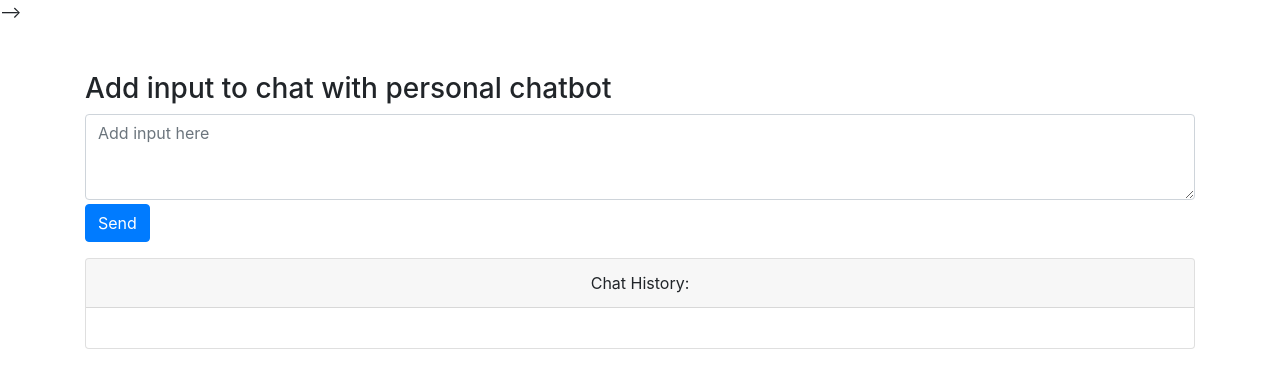
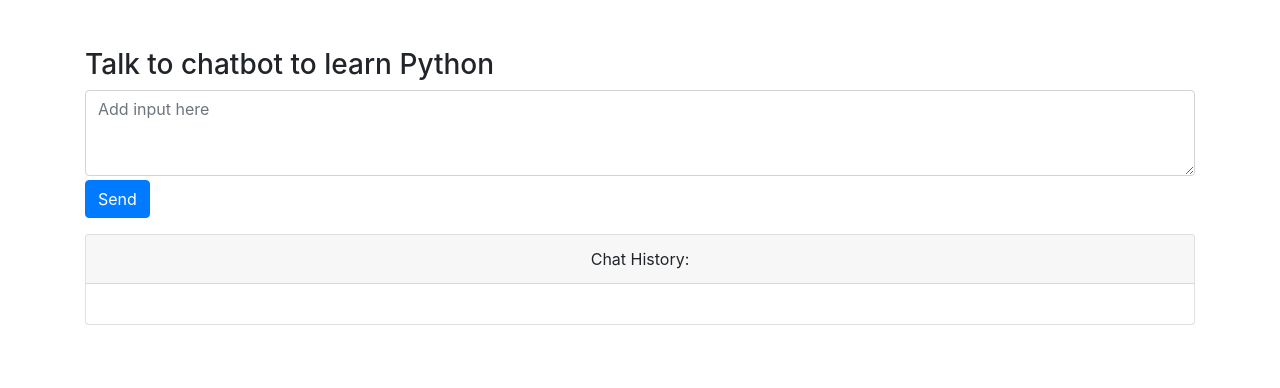
Before and after one commit to Alexp996/chatBot, a FastAPI app: template templates/home.html in a window 1280 px wide. Shown: the top 388 px of the page. Run offline with FastAPI, Linux system fonts and the light colour scheme; the template is opened without the code that fills it, so the values that code supplies are empty.

Commit message:
reverse to commit fa58425

```diff
--- a/main.py
+++ b/main.py
@@ -1,136 +1,51 @@
-# from openai import OpenAI
-# from fastapi import FastAPI, Form, Request, WebSocket
-# from typing import Annotated
-# from fastapi.templating import Jinja2Templates
-# from fastapi.responses import HTMLResponse
-# import os
-# from dotenv import load_dotenv
-#
-# load_dotenv()
-#
-# openai = OpenAI(
-#     api_key = os.getenv('MY_OPENAI_KEY')
-# )
-#
-# app = FastAPI()
-#
-# templates = Jinja2Templates(directory="templates")
-#
-# chat_responses = []
-#
-# @app.get("/", response_class=HTMLResponse)
-# async def chat_page(request: Request):
-#     return templates.TemplateResponse("home.html", {"request": request, "chat_responses": chat_responses})
-#
-#
-# chat_log = [{'role': 'system',
-#              'content': 'you are a tutor of programming. you know every languages of programming.'
-#                         ' If you are asked something besides of programming, you will give a standard response like: '
-#                         '" I dont know anything about this but I can help you with learning programming."'
-#              }]
-#
-#
-# @app.websocket("/ws")
-# async def chat(websocket: WebSocket):
-#
-#     await websocket.accept()
-#
-#     while True:
-#         user_input = await websocket.receive_text()
-#         chat_log.append({'role': 'user', 'content': user_input})
-#         chat_responses.append(user_input)
-#
-#         try:
-#             response = openai.chat.completions.create(
-#                 model='gpt-4o-mini',
-#                 messages=chat_log,
-#                 temperature=0.6,
-#                 stream=True
-#             )
-#
-#             ai_response = ''
-#
-#             for chunk in response:
-#                 if chunk.choices[0].delta.content is not None:
-#                     ai_response += chunk.choices[0].delta.content
-#                     await websocket.send_text(chunk.choices[0].delta.content)
-#             chat_responses.append(ai_response)
-#
-#         except Exception as e:
-#             await websocket.send_text(f'Error: {str(e)}')
-#             break
-#
-#
-# @app.post("/", response_class=HTMLResponse)
-# async def chat(request: Request, user_input: Annotated[str, Form()]):
-#
-#     chat_log.append({'role': 'user', 'content': user_input})
-#     chat_responses.append(user_input)
-#
-#     response = openai.chat.completions.create(
-#         model='gpt-4',
-#         messages=chat_log,
-#         temperature=0.6
-#     )
-#
-#     bot_response = response.choices[0].message.content
-#     chat_log.append({'role': 'assistant', 'content': bot_response})
-#     chat_responses.append(bot_response)
-#
-#     return templates.TemplateResponse("home.html", {"request": request, "chat_responses": chat_responses})
-
-
 from openai import OpenAI
 from fastapi import FastAPI, Form, Request
-from typing import Annotated
-from fastapi.templating import Jinja2Templates
-from fastapi.responses import HTMLResponse
-
 import os
 from dotenv import load_dotenv
+from fastapi.templating import Jinja2Templates
+from fastapi.responses import HTMLResponse, RedirectResponse
 
 load_dotenv()
+secret_key = os.getenv('MY_OPENAI_KEY')
 
-openai = OpenAI(
-    api_key = os.getenv('MY_OPENAI_KEY')
+client = OpenAI(
+    api_key=secret_key
 )
+
 app = FastAPI()
-@app.get("/")
-def read_root():
-    return {"message": "Hello, Vercel!"}
+templates = Jinja2Templates(directory="templates")
 
-templates = Jinja2Templates(directory="templates")
+# Conversation log variables and responses
+chat_log = [{'role': 'system', 'content': 'You are a Python tutor AI, completely dedicated to teaching users how to learn Python from scratch. \
+                                         Please provide clear instructions on Python concepts, \
+                                         best practices and syntax. Help create a path of learning for users to be able to create \
+                                         real-life, production-ready Python applications. \
+                                         All questions besides Python, give a generic answer saying you cannot help me, \
+                                         and you can only help me with Python. But you can answer questions like: Who are you? or What are you doing? or questions like that.'}]
 
 chat_responses = []
 
-
 @app.get("/", response_class=HTMLResponse)
 async def chat_page(request: Request):
+    """Displays the main page with conversation history."""
     return templates.TemplateResponse("home.html", {"request": request, "chat_responses": chat_responses})
 
-
-chat_log = [{'role': 'system',
-             'content': 'You are a Python tutor AI, completely dedicated to teach users how to learn \
-                        Python from scratch. Please provide clear instructions on Python concepts, \
-                        best practices and syntax. Help create a path of learning for users to be able \
-                        to create real life, production ready python applications.'
-             }]
-
-
 @app.post("/", response_class=HTMLResponse)
-async def chat(request: Request, user_input: Annotated[str, Form()]):
-
+async def chat(request: Request, user_input: str = Form(...)):
+    """Process the POST request and redirect the user after processing."""
+    # Add the user's question to the chat_log and the answers
     chat_log.append({'role': 'user', 'content': user_input})
     chat_responses.append(user_input)
 
-    response = openai.chat.completions.create(
-        model='gpt-4o-mini',
+    # Get the AI answer
+    response = client.chat.completions.create(
+        model="gpt-4o-mini",
         messages=chat_log,
         temperature=0.6
     )
-
     bot_response = response.choices[0].message.content
     chat_log.append({'role': 'assistant', 'content': bot_response})
     chat_responses.append(bot_response)
 
-    return templates.TemplateResponse("home.html", {"request": request, "chat_responses": chat_responses})
+    # Redirect the user to the main page
+    return RedirectResponse("/", status_code=303)
--- a/templates/home.html
+++ b/templates/home.html
@@ -1,93 +1,8 @@
-<!--{% include 'layout.html' %}-->
-<!--&lt;!&ndash;thanks to this include we can inject our home in layout.html&ndash;&gt;-->
-<!--<div class="container mt-5">-->
-<!--    <h3>-->
-<!--        Add input to chat with personal chatbot-->
-<!--    </h3>-->
-
-<!--    <div>-->
-<!--        <div class="card text-center mt-3">-->
-<!--            <div class="card-header">-->
-<!--                Chat History:-->
-<!--            </div>-->
-<!--            <div class="card-body" id="chatHistory">-->
-<!--&lt;!&ndash;                auto populate&ndash;&gt;-->
-
-<!--            </div>-->
-<!--        </div>-->
-<!--    </div>-->
-<!--    <div class="container" id="footer">-->
-<!--        <div class="input-group mb-3">-->
-<!--            <input class="form-control" placeholder="Add input here"  id="userInput">-->
-<!--            <button class="btn btn-outline-primary" type="button" id="sendButton">Send</button>-->
-<!--        </div>-->
-<!--    </div>-->
-<!--</div>-->
-
-<!--<script>-->
-
-<!--  var websocketString = '';-->
-<!--  if (window.location.hostname === '127.0.0.1') {-->
-<!--    websocketString = "ws://localhost:8000/ws";-->
-<!--  } else {-->
-<!--    websocketString=`wss://${window.location.hostname}/ws`-->
-<!--  }-->
-
-<!--  var ws = new WebSocket(websocketString);-->
-
-<!--  var sendButton = document.getElementById("sendButton");-->
-<!--  var userInput = document.getElementById("userInput");-->
-<!--  var chatHistory = document.getElementById("chatHistory");-->
-<!--  var lastUserMessageDiv = null; // Keep track of the last user message div-->
-<!--  var isNewUserInput = true; // Flag to track when a new user input happens-->
-
-<!--  ws.onmessage = function(event) {-->
-<!--    var message = event.data.trim(); // Trim whitespace from the message-->
-
-<!--    // Check if it's a continuation of the AI's last message or a new one-->
-<!--    if (lastUserMessageDiv && !isNewUserInput) {-->
-<!--      var shouldAddSpace = true;-->
-<!--      var noPrependSpaceChars = [',', '.', '!', '?', ';', ':', "'"];-->
-
-<!--      if (noPrependSpaceChars.includes(message.charAt(0))) {-->
-<!--          shouldAddSpace = false;-->
-<!--      }-->
-
-<!--      lastUserMessageDiv.textContent += (shouldAddSpace ? " " : "") + message;-->
-<!--    } else {-->
-<!--      // It's either a new user input or the first chunk of AI response for the latest input-->
-<!--      var messageDiv = document.createElement("div");-->
-<!--      messageDiv.className = "chat-message ai-response"; // Assign class for styling-->
-<!--      messageDiv.textContent = message;-->
-<!--      chatHistory.appendChild(messageDiv);-->
-<!--      lastUserMessageDiv = messageDiv; // Update the reference to the last message div-->
-<!--      isNewUserInput = false; // Reset the flag as the AI response starts-->
-<!--    }-->
-<!--  };-->
-
-<!--  sendButton.onclick = function() {-->
-<!--    var message = userInput.value.trim();-->
-<!--    if (message) {-->
-<!--      var userInputDiv = document.createElement("div");-->
-<!--      userInputDiv.className = "chat-message user-input"; // Use user-input class for user messages-->
-<!--      userInputDiv.textContent = message;-->
-<!--      chatHistory.appendChild(userInputDiv);-->
-
-<!--      chatHistory.scrollTop = chatHistory.scrollHeight;-->
-
-<!--      ws.send(message);-->
-<!--      userInput.value = "";-->
-<!--      isNewUserInput = true; // Set the flag as it's a new user input-->
-<!--      lastUserMessageDiv = null; // Prepare for the next message-->
-<!--    }-->
-<!--  };-->
-<!--</script>-->
-
 {% include 'layout.html' %}
 
 <div class="container mt-5">
   <h3>
-    Add input to chat with personal chatbot
+    Talk to chatbot to learn Python
   </h3>
   <form action="/" method="POST">
     <div>
```
Also changed, not shown: home.html (deleted, +0 -29 lines).
